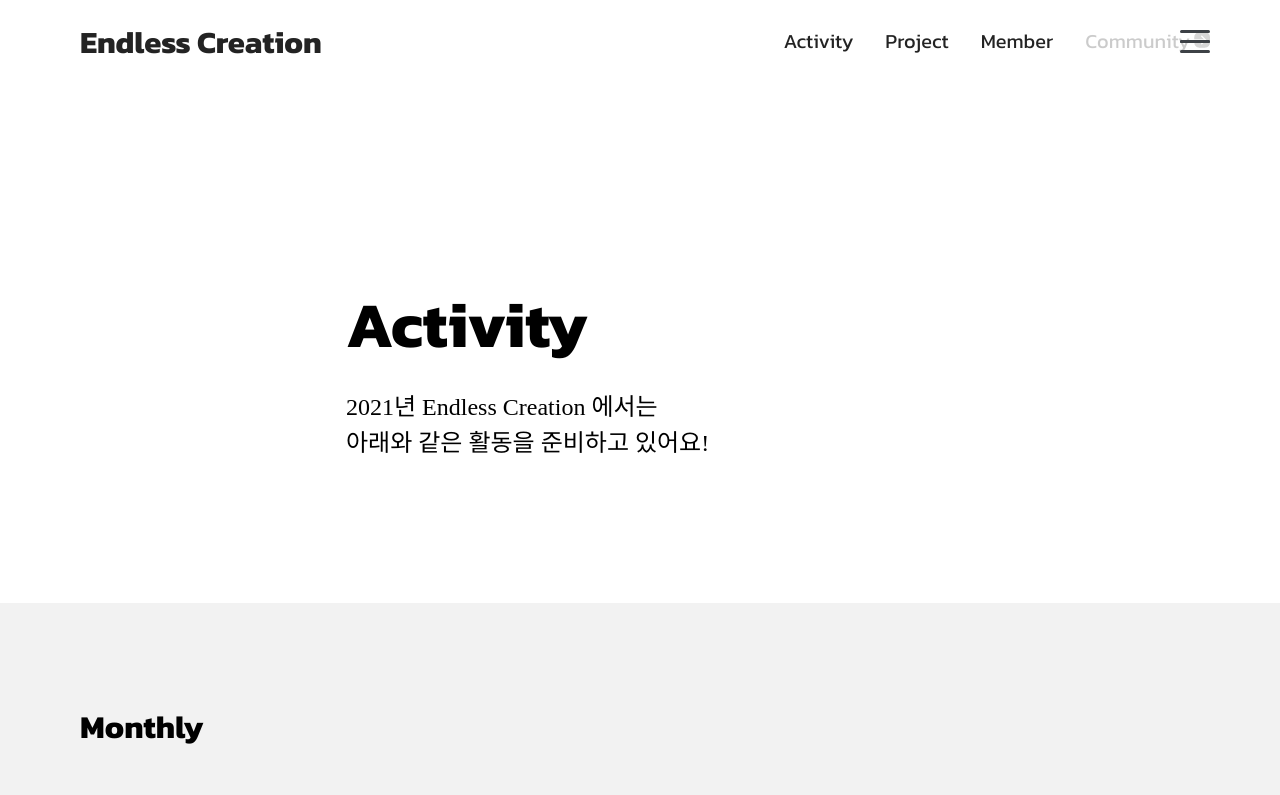
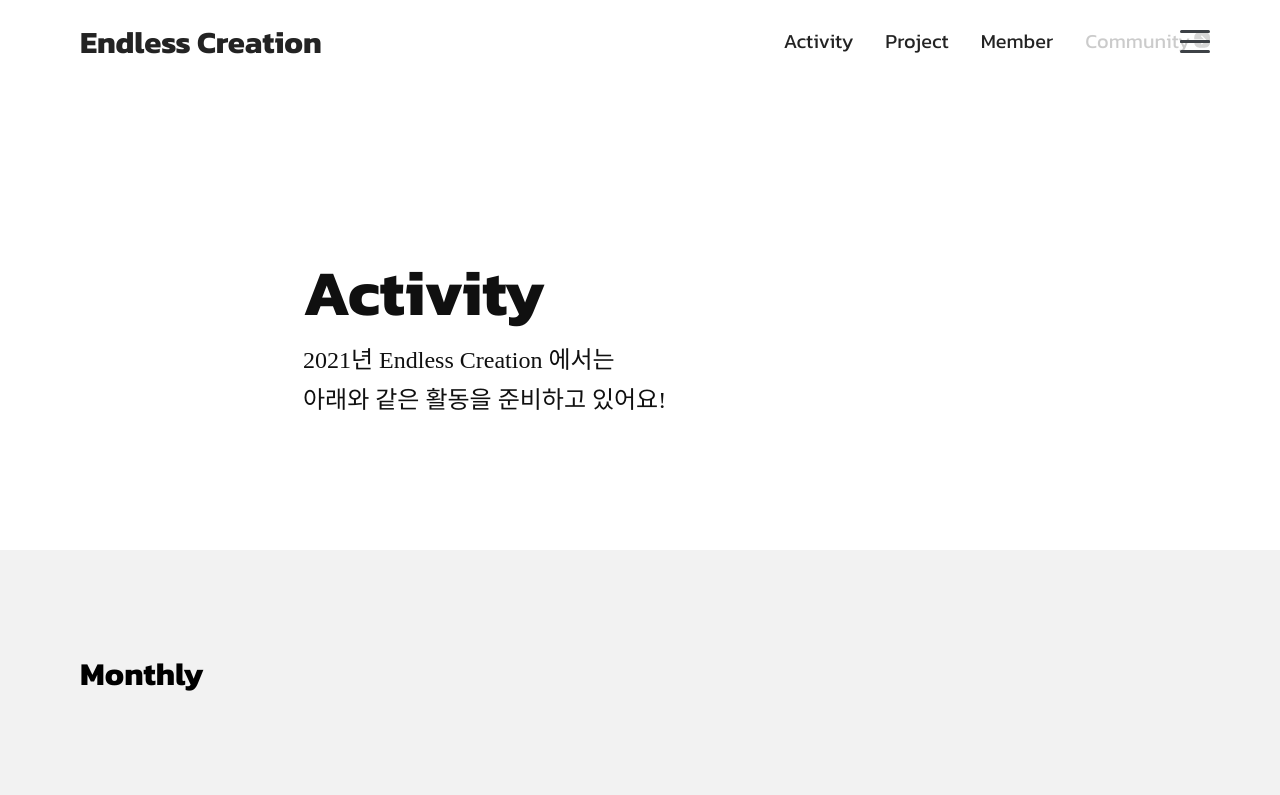
Before and after one commit to EndlessCreation/ec_homepage_front, a React (Create React App) app: page /Activity in a window 1280 px wide. Shown: the top 795 px of the page. Built offline with nearby package versions, Linux system fonts and the light colour scheme.

Commit message:
[FIX] home 재사용

```diff
--- a/src/pages/Activity/Activity.js
+++ b/src/pages/Activity/Activity.js
@@ -1,6 +1,6 @@
-import Home from './Home'
-import HomeTablet from './HomeTablet'
-import HomeMobile from './HomeMobile'
+// import Home from './Home'
+// import HomeTablet from './HomeTablet'
+// import HomeMobile from './HomeMobile'
 import MonthList from './Month';
 import MonthListTablet from './MonthTablet'
 import MonthListMobile from './MonthMobile'
@@ -18,6 +18,7 @@
 import { MainProvider } from "../../Context/MainContext";
 import MainNavbar from "../Main/MainNavbar";
 
+import IntroContainer from "../Project/organisms/IntroContainer";
 //import {PhotoProvider} from './GetApi';
 
 import { useMediaQuery } from 'react-responsive'
@@ -47,11 +48,14 @@
     {/* <HomeTablet name="Activity" explain='2021년 Endless Creation 에서는' explain2='아래와 같은 활동을 준비하고 있어요!'></HomeTablet>
     <MonthListTablet></MonthListTablet> */}
     {/* <MainNavbar /> */}
+
+    <IntroContainer main="Activity" intro='2021년 Endless Creation 에서는' intro2='아래와 같은 활동을 준비하고 있어요!'></IntroContainer>
+
     <Desktop>
     <MainProvider>
       <MainNavbar />
     </MainProvider>
-    <Home name="Activity" explain='2021년 Endless Creation 에서는' explain2='아래와 같은 활동을 준비하고 있어요!'></Home>
+    {/* <Home name="Activity" explain='2021년 Endless Creation 에서는' explain2='아래와 같은 활동을 준비하고 있어요!'></Home> */}
     <MonthProvider>
       <MonthList></MonthList>
     </MonthProvider>
@@ -66,7 +70,7 @@
     <MainProvider>
       <MainNavbar />
     </MainProvider>
-    <HomeTablet name="Activity" explain='2021년 Endless Creation 에서는' explain2='아래와 같은 활동을 준비하고 있어요!'></HomeTablet>
+    {/* <HomeTablet name="Activity" explain='2021년 Endless Creation 에서는' explain2='아래와 같은 활동을 준비하고 있어요!'></HomeTablet> */}
     <MonthProvider>
       <MonthListTablet></MonthListTablet>
     </MonthProvider>
@@ -81,7 +85,7 @@
     <MainProvider>
       <MainNavbar />
     </MainProvider>
-    <HomeMobile name="Activity" explain='2021년 Endless Creation 에서는' explain2='아래와 같은 활동을 준비하고 있어요!'></HomeMobile>
+    {/* <HomeMobile name="Activity" explain='2021년 Endless Creation 에서는' explain2='아래와 같은 활동을 준비하고 있어요!'></HomeMobile> */}
     <MonthProvider>
       <MonthListMobile></MonthListMobile>
     </MonthProvider>
--- a/src/pages/Project/atoms/ForIntroText.js
+++ b/src/pages/Project/atoms/ForIntroText.js
@@ -41,8 +41,8 @@
 }
 `;
 
-function ForIntroText(){
-    return <IntroText>선배님들이 했던 프로젝트들이에요!<br></br>너무 많아서 몇 가지만 골라봤어요 :)</IntroText>;
+function ForIntroText({children}){
+    return <IntroText>{children}</IntroText>;
 }
 
 export default ForIntroText;
--- a/src/pages/Project/atoms/ForMainText.js
+++ b/src/pages/Project/atoms/ForMainText.js
@@ -45,8 +45,8 @@
 }
 `;
 
-function ForMainText(){
-    return <MainText>Project</MainText>;
+function ForMainText({children}){
+    return <MainText>{children}</MainText>;
 }
 
 export default ForMainText;
--- a/src/pages/Project/molecules/IntroContentBox.js
+++ /dev/null
@@ -1,32 +0,0 @@
-import React from 'react';
-import styled from 'styled-components';
-import ForMainText from '../atoms/ForMainText';
-import ForIntroText from '../atoms/ForIntroText';
-
-const BlockforIntroContent=styled.div`
-@media screen and (min-width:1280px){
-    padding-left: 263px;
-    padding-top:254px;
-    padding-bottom:130px;
-}
-
-@media screen and (min-width:768px) and (max-width:1279px){
-    padding-top:180px;
-    padding-bottom:80px;
-}
-@media screen and (max-width:767px){
-    padding-top:196px;
-    padding-bottom:72px;
-}
-`;
-
-function IntroContentBox(){
-    return(
-        <BlockforIntroContent>
-            <ForMainText />
-            <ForIntroText />
-        </BlockforIntroContent>
-    );
-}
-
-export default IntroContentBox;
--- a/src/pages/Project/organisms/IntroContainer.js
+++ b/src/pages/Project/organisms/IntroContainer.js
@@ -1,34 +1,48 @@
 import React from 'react';
 import styled from 'styled-components';
-import IntroContentBox from '../molecules/IntroContentBox';
+import ForMainText from '../atoms/ForMainText';
+import ForIntroText from '../atoms/ForIntroText';
 
 const Container=styled.div`
+box-sizing: border-box;
 
 @media screen and (min-width:1280px)
 {
     max-width:1200px;
     margin:0 auto;
-    height:553px;
+
+    padding-left: 263px;
+    padding-top:254px;
+    padding-bottom:130px;
 }
 
 @media screen and (min-width:768px) and (max-width:1279px){
     max-width:608px;
     margin:0 auto;
     height: 386px;
+    padding-top:180px;
+    padding-bottom:80px;
 }
 
 @media screen and (max-width:767px){
     max-width:304px;
     margin:0 auto;
     height:389px;
+    padding-top:196px;
+    padding-bottom:72px;
 
 }
 `;
 
-function IntroContainer(){
+
+
+function IntroContainer({main, intro, intro2}){
     return(
         <Container>
-            <IntroContentBox />
+
+                <ForMainText >{main}</ForMainText>
+                <ForIntroText >{intro} <br></br>{intro2}</ForIntroText>
+
         </Container>
     );
 }
```
Also changed, not shown: 1 other file (tests, documents, lock files or other folders).
